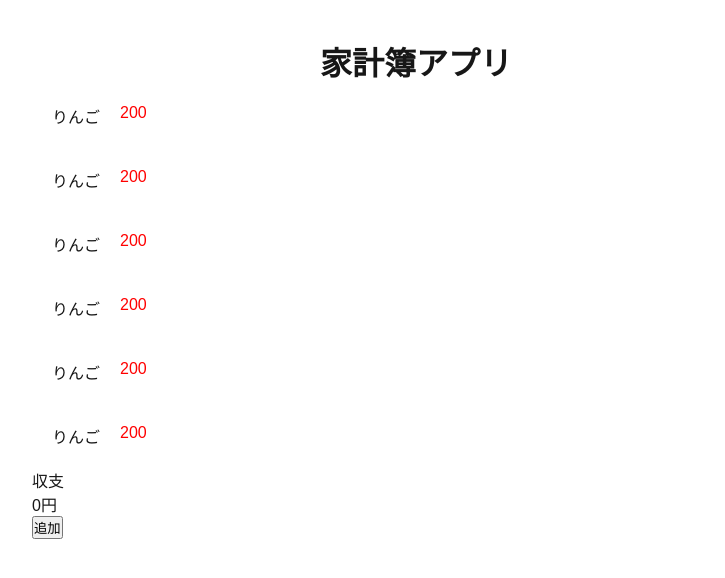
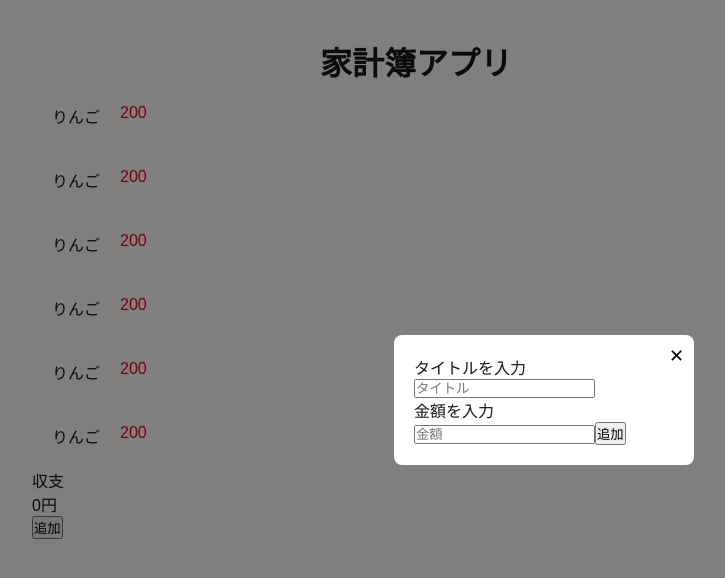
Before and after one commit to yuuri-dev/kakeibo-app2, a Next.js app: page / in a window 1280 px wide. Both pictures are taken after a click on the button "追加". Shown: the top 578 px of the page, without its empty margins (96-821 px from the left). Built offline with nearby package versions, Linux system fonts and the light colour scheme.

Commit message:
モーダルの実装

```diff
--- a/src/components/AddButton/index.jsx
+++ b/src/components/AddButton/index.jsx
@@ -2,10 +2,10 @@ import { Params_Context } from '@/pages';
 import React, { useContext } from 'react';
 
 export default function index() {
-  const { is_Modal, set_Modal } = useContext(Params_Context);
+  const { set_Modal } = useContext(Params_Context);
   return (
     <div>
-      <button onClick={() => set_Modal((prev) => !prev)}>追加</button>
+      <button onClick={() => set_Modal(true)}>追加</button>
     </div>
   );
 }
--- a/src/components/Modal/index.jsx
+++ b/src/components/Modal/index.jsx
@@ -1,7 +1,73 @@
-import React from 'react'
+import { Params_Context } from '../../pages/index';
+import React, { useCallback, useContext, useState } from 'react';
 
-export default function Modal() {
+export default function Modal({}) {
+  const { set_Modal } = useContext(Params_Context);
+  const [title, setTitle] = useState('');
+  const [price, setPrice] = useState();
+
+  const handleAdd = useCallback(() => {
+    set_Modal(false);
+  }, []);
+
   return (
-    <div> Modal</div>
-  )
+    <div style={overlayStyle}>
+      <div style={modalStyle}>
+        <button onClick={() => set_Modal(false)} style={closeButtonStyle}>
+          ✕
+        </button>
+        <form action="post">
+          <p>タイトルを入力</p>
+          <input
+            type="text"
+            placeholder="タイトル"
+            value={title}
+            onChange={(e) => setTitle(e.target.value)}
+          />
+          <p>金額を入力</p>
+          <input
+            type="number"
+            inputMode="numeric"
+            pattern="[0-9]*"
+            placeholder="金額"
+            value={price}
+            onChange={(e) => setPrice(e.target.value)}
+          />
+          <button onClick={() => handleAdd()}>追加</button>
+        </form>
+      </div>
+    </div>
+  );
 }
+
+// シンプルなインラインスタイル
+const overlayStyle = {
+  position: 'fixed',
+  top: 0,
+  left: 0,
+  width: '100vw',
+  height: '100vh',
+  backgroundColor: 'rgba(0, 0, 0, 0.5)',
+  display: 'flex',
+  alignItems: 'center',
+  justifyContent: 'center',
+  zIndex: 1000,
+};
+
+const modalStyle = {
+  backgroundColor: '#fff',
+  padding: '20px',
+  borderRadius: '8px',
+  position: 'relative',
+  width: '300px',
+};
+
+const closeButtonStyle = {
+  position: 'absolute',
+  top: '10px',
+  right: '10px',
+  border: 'none',
+  background: 'transparent',
+  fontSize: '18px',
+  cursor: 'pointer',
+};
--- a/src/pages/index.js
+++ b/src/pages/index.js
@@ -16,7 +16,8 @@ export default function Home() {
       <Params_Context.Provider value={{ is_Modal, set_Modal, sum, set_Sum }}>
         <div className={styles.container}>
           <h1 className={styles.app_title}>家計簿アプリ</h1>
-          {is_Modal ? <List /> : <Modal />}
+          <List />
+          {is_Modal && <Modal />}
           <AddButton />
         </div>
       </Params_Context.Provider>
```
